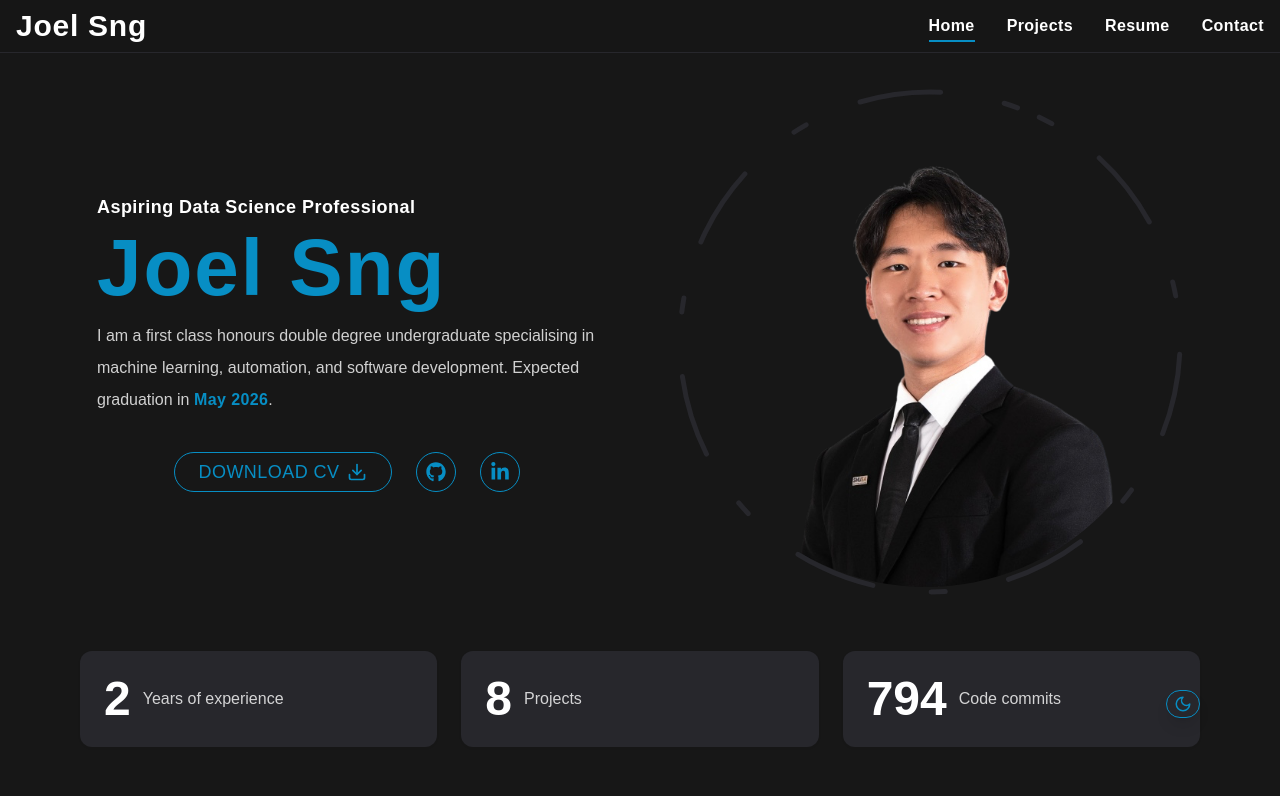
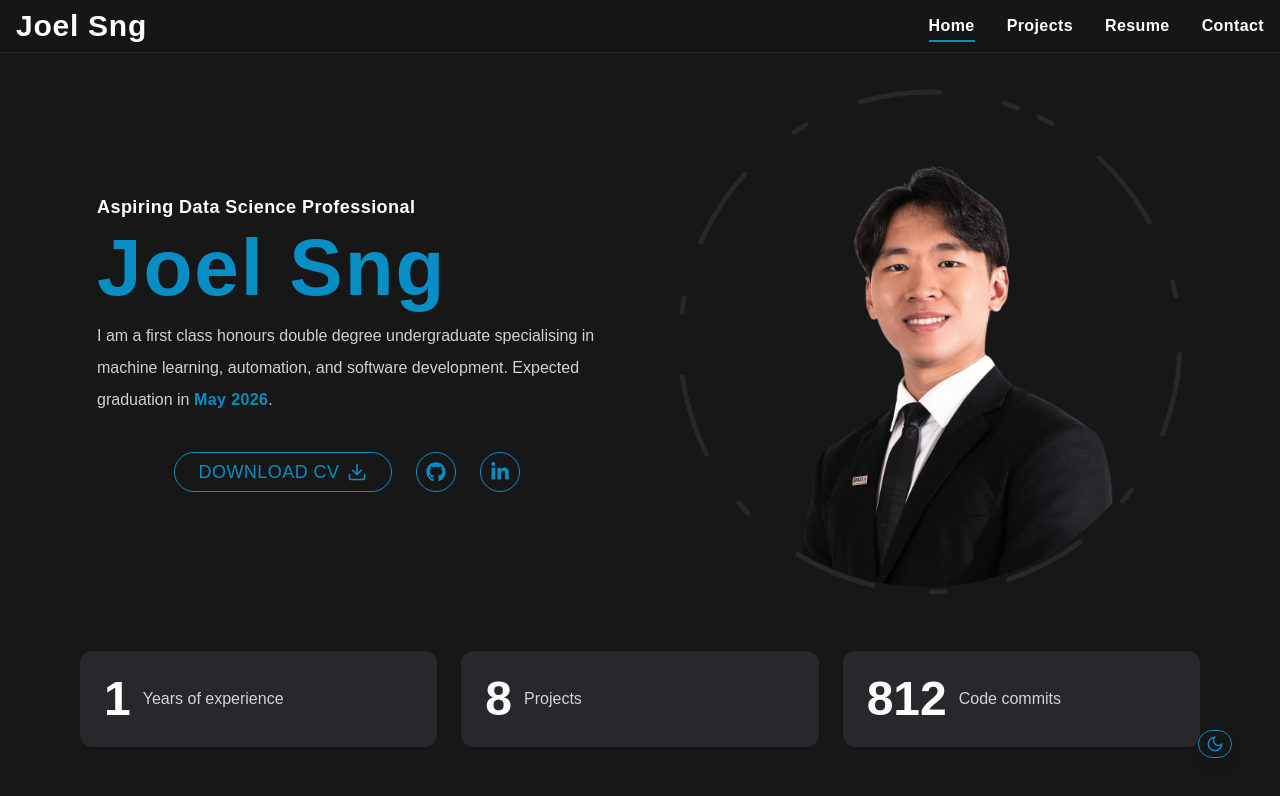
Before and after one commit to JoelSngZhenWei/portfolio_joel, a Next.js app in the folder portfolio_joel_1/: page / in a window 1280 px wide. Shown: the top 796 px of the page. Built offline with nearby package versions, Linux system fonts and the light colour scheme.

Commit message:
changes to nav bar test

```diff
--- a/portfolio_joel_1/app/contact/page.tsx
+++ b/portfolio_joel_1/app/contact/page.tsx
@@ -153,8 +153,8 @@ export default function Contact() {
                 {info.map((item, index) => {
                   return (
                     <li key={index} className="flex items-center gap-3 xl:gap-6">
-                      <div className="w-[40px] h-[40px] lg:w-[72px] lg:h-[72px] bg-secondary text-accent rounded-md flex items-center justify-center shadow-md">
-                        <div className="text-[20px] lg:text-[28px]">{item.icon}</div>
+                      <div className="w-[30px] h-[30px] lg:w-[72px] lg:h-[72px] bg-secondary text-accent rounded-md flex items-center justify-center shadow-md">
+                        <div className="text-[15px] lg:text-[28px]">{item.icon}</div>
                       </div>
                       <div className="flex-1">
                         <p className="text-primary-foreground/60 text-xs lg:text-base tracking-wide">{item.title}</p>
--- a/portfolio_joel_1/app/globals.css
+++ b/portfolio_joel_1/app/globals.css
@@ -39,7 +39,7 @@ body {
   .light {
     --primary: 216 31.3% 93.7%;
     --primary-foreground: 0 0% 0%;
-    --secondary: 216 30.8% 79.6%;
+    --secondary: 233 11.1% 84.1%;
     --secondary-foreground: 0 0% 9%;
     --accent: 224 86.2% 39.8%;
     --accent-foreground: 0 0% 9%;
--- a/portfolio_joel_1/app/layout.tsx
+++ b/portfolio_joel_1/app/layout.tsx
@@ -46,7 +46,7 @@ export default function RootLayout({
               <div className="px-4">
                 {children}
               </div>
-              <div className="fixed bottom-20 right-20 hidden lg:block">
+              <div className="fixed bottom-10 right-12 hidden lg:block">
                 <ThemeToggleButton />
               </div>
             </PageTransition>
--- a/portfolio_joel_1/components/Stats.tsx
+++ b/portfolio_joel_1/components/Stats.tsx
@@ -4,7 +4,7 @@ import { motion } from "framer-motion"
 
 const stats = [
     {
-        num: 2,
+        num: 1,
         text: "Years of experience",
     },
     {
@@ -12,7 +12,7 @@ const stats = [
         text: "Projects",
     },
     {
-        num: 800,
+        num: 818,
         text: "Code commits"
     }
 ]
@@ -36,7 +36,7 @@ const Stats = () => {
                                         end={item.num}
                                         duration={5}
                                         delay={2}
-                                        className="text-4xl lg:text-5xl font-extrabold"
+                                        className="text-3xl lg:text-5xl font-extrabold"
                                     />
                                     <p className='text-sm lg:text-base leading-snug text-primary-foreground/80'>
                                         {item.text}</p>
```
